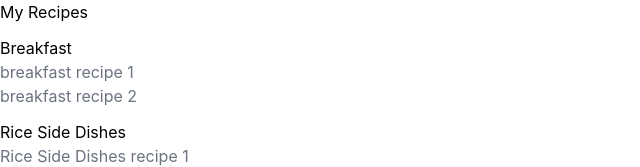
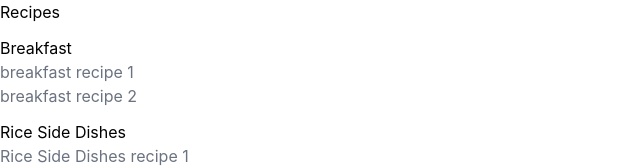
Before and after one commit to d-vasudevan/breakable-toy, a React (Create React App) app: page / in a window 1280 px wide. Shown: the top 167 px of the page, without its empty margins (0-640 px from the left). Built offline with nearby package versions, Linux system fonts and the light colour scheme.

Commit message:
changing to only functional components

```diff
--- a/src/App.js
+++ b/src/App.js
@@ -4,14 +4,12 @@ import allRecipes from './recipes.js';
 
 const allRecipes_keys = Object.keys(allRecipes);
 
-class Header extends React.Component {
-  render () {
+function Header() {
     return (
       <div>
-        <h1>My Recipes</h1>
+        <h1>Recipes</h1>
       </div>
     );
-  }
 }
 
 function RecipeItem(props) {
```
